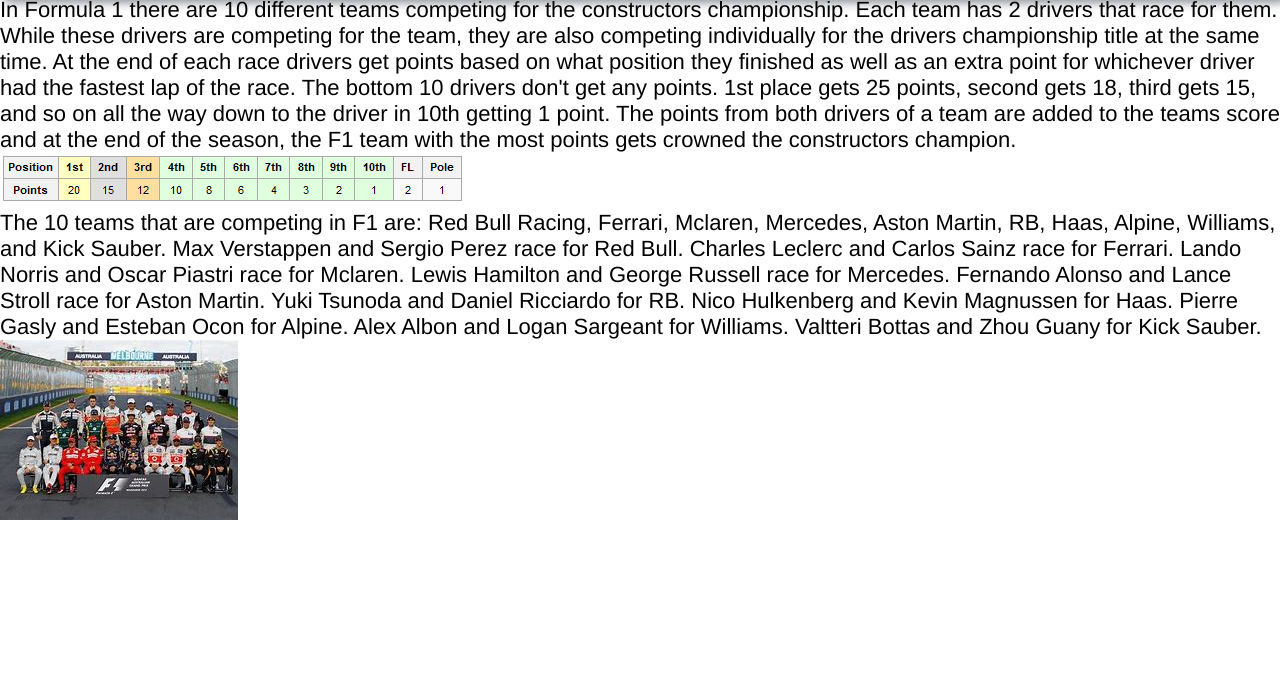
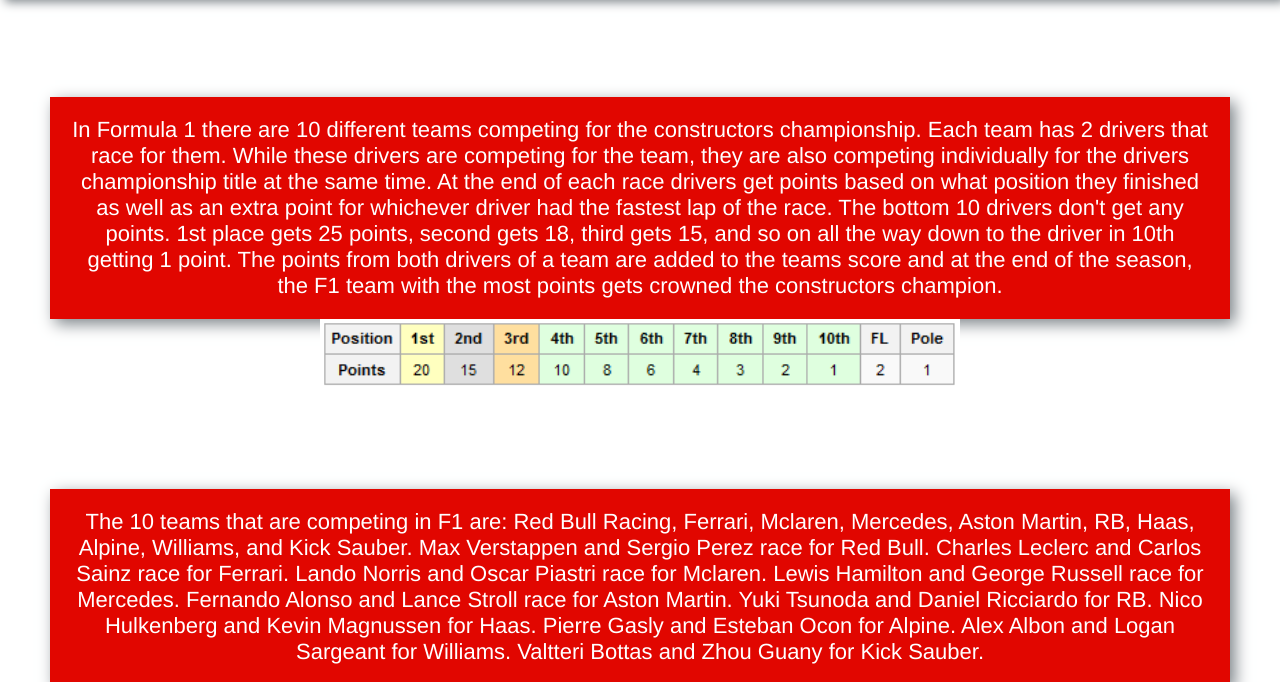
Before and after one commit to braydenankeny/portfolio, a plain HTML site: page teams.html in a window 1280 px wide. Shown: the part 103-785 px from the top of the page. Drawn offline with Linux system fonts and the light colour scheme.

Commit message:
teamscss

```diff
--- a/styles/site-plan.css
+++ b/styles/site-plan.css
@@ -19,7 +19,7 @@ Fonts are separated by a | */
   --headline-color-on-color: white; /* headlines on a colored background */
   --paragraph-color-on-white: #15151e; /* paragraph text on a white background */
   --paragraph-color-on-color: white; /* paragraph text on a colored background */
-  --paragraph-background-color: #7c8388  ;
+  --paragraph-background-color: #e10600  ;
   --nav-link-color: white;
   --nav-background-color: #e10600;
   --nav-hover-link-color: white;
--- a/styles/styles.css
+++ b/styles/styles.css
@@ -149,3 +149,44 @@ footer a{
 footer a:hover{
     color: black;
 }
+
+/* Teams Page*/
+
+#pointsparagraph{
+    margin-top: 100px;
+    margin-left: 50px;
+    margin-right: 50px;
+    text-align: center;
+    color: white;
+    background-color: #e10600;
+    border: 20px solid #e10600;
+    box-shadow: 5px 5px 15px #7c8388;
+}
+#pointsimg{
+    display: block;
+    margin-top: 0px;
+    margin-left: auto;
+    margin-right: auto;
+    width: 50%;
+}
+#divider{
+    background-color: #e10600;
+    width: 75%;
+}
+#driversparagraph{
+    margin-top: 100px;
+    margin-left: 50px;
+    margin-right: 50px;
+    text-align: center;
+    color: white;
+    background-color: #e10600;
+    border: 20px solid #e10600;
+    box-shadow: 5px 5px 15px #7c8388;
+}
+#driversimg{
+    display: block;
+    margin-top: 0px;
+    margin-left: auto;
+    margin-right: auto;
+    width: 25%;
+}
--- a/teams.html
+++ b/teams.html
@@ -30,7 +30,8 @@
                 from both drivers of a team are added to the teams score and at the end of the season, the F1 team with
                 the most points gets crowned the constructors champion.
             </div>
-            <img src="images/pointchart.png" alt="a list of points per place">
+            <img id="pointsimg" src="images/pointchart.png" alt="a list of points per place">
+            <div id="divider"> </div>
             <div id="driversparagraph">
                 The 10 teams that are competing in F1 are: Red Bull Racing, Ferrari, Mclaren, Mercedes, Aston Martin,
                 RB, Haas, Alpine, Williams, and Kick Sauber. Max Verstappen and Sergio Perez race for Red Bull.
@@ -40,7 +41,7 @@
                  Pierre Gasly and Esteban Ocon for Alpine. Alex Albon and Logan Sargeant for Williams. Valtteri Bottas
                  and Zhou Guany for Kick Sauber.
             </div>
-            <img src="images/f1teams.jpg" alt="A group of f1 drivers">
+            <img id="driversimg" src="images/f1teams.jpg" alt="A group of f1 drivers">
         </main>
 
         <footer>
```
